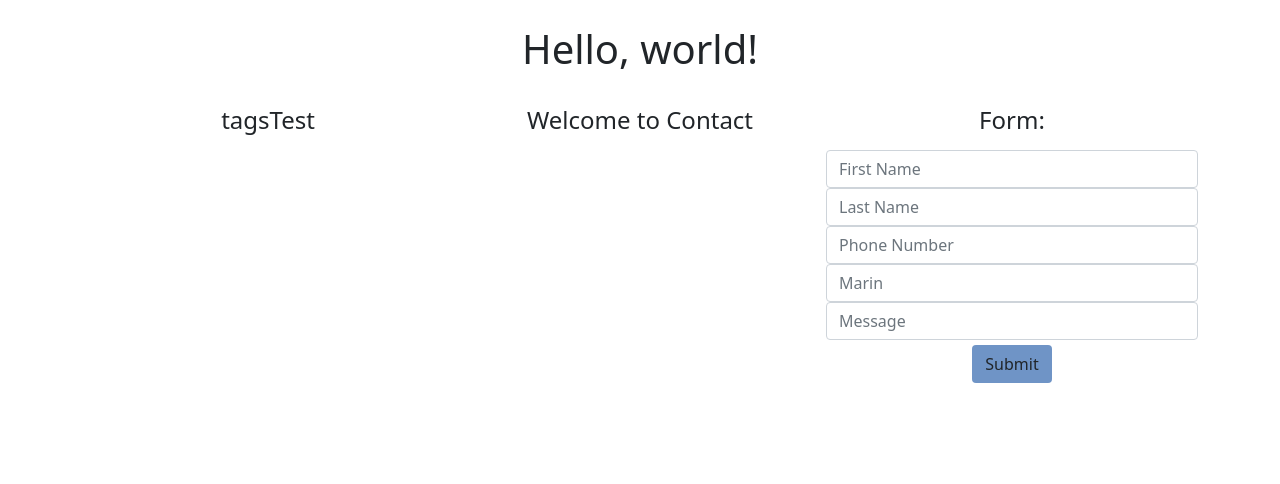
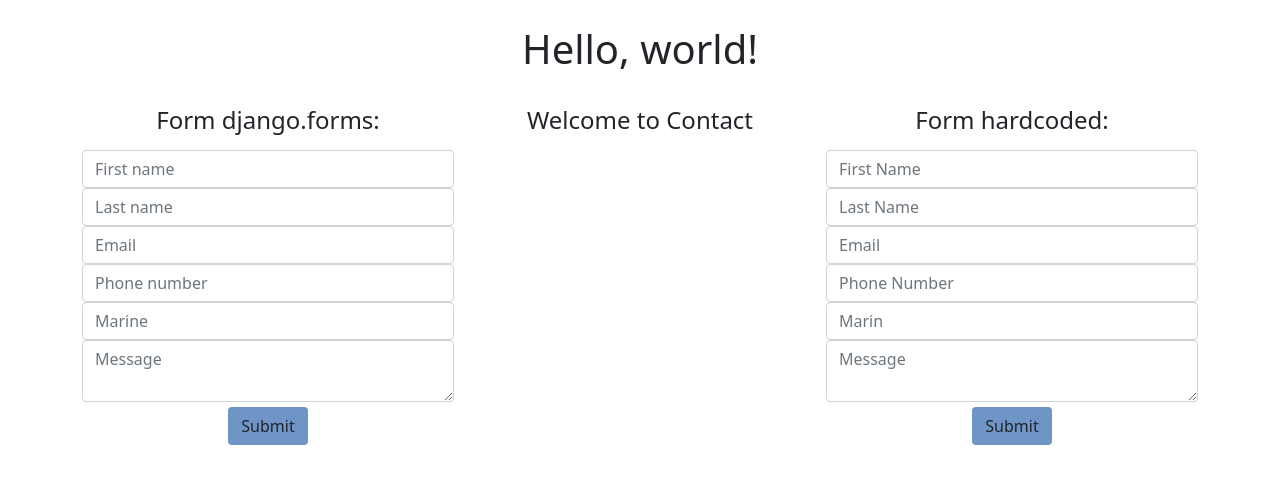
Before and after one commit to ororsha/ecommerceEBR, a Django app: page /contact/ in a window 1280 px wide. Shown: the top 484 px of the page. Run offline with Django 4.2, Linux system fonts and the light colour scheme.

Commit message:
1. create a django form. 2. use form widgets. 3. use form attributes. 4. use cleaned data.

```diff
--- /dev/null
+++ b/src/ecommerceEBR/forms.py
@@ -0,0 +1,71 @@
+from django import forms
+
+
+class ContactForm(forms.Form):
+    first_name = forms.CharField(
+        label='',
+        widget=forms.TextInput(
+            attrs={
+                "class": "form-control",
+                "placeholder": "First name"
+            }
+        )
+    )
+    last_name = forms.CharField(
+        label='',
+        widget=forms.TextInput(
+            attrs={
+                "class": "form-control",
+                "placeholder": "Last name"
+            }
+        ))
+    email = forms.EmailField(
+        label='',
+        widget=forms.TextInput(
+            attrs={
+                "class": "form-control",
+                "placeholder": "Email"
+            }
+        )
+    )
+    phone_number = forms.RegexField(regex=r'^\+?1?\d{9,15}$',
+        label='',
+        widget=forms.TextInput(
+            attrs={
+                "class": "form-control",
+                "placeholder": "Phone number"
+            }
+        )
+    )
+    marin_name = forms.CharField(
+        label='',
+        widget=forms.TextInput(
+            attrs={
+                "class": "form-control",
+                "placeholder": "Marine"
+            }
+        )
+    )
+    message = forms.CharField(
+        label='',
+        widget=forms.Textarea(
+            attrs={
+                "class": "form-control",
+                "placeholder": "Message",
+                "rows":2,
+                "cols":20
+            }
+        )
+    )
+
+    def clean_email(self):
+        email = self.cleaned_data.get('email')
+        if not "gmail.com" in email:
+            raise forms.ValidationError("Email not correct 'gmail.com' is needed. ")
+        return email
+
+    def clean_phone_number(self):
+        phone_number = self.cleaned_data.get("phone_number")
+        if not len(phone_number) == 10:
+            raise forms.ValidationError("10 digits is needed. ")
+        return phone_number
--- a/src/ecommerceEBR/views.py
+++ b/src/ecommerceEBR/views.py
@@ -1,6 +1,6 @@
 from django.http import HttpResponse
 from django.shortcuts import render
-
+from .forms import ContactForm
 
 def home_page(request):
     context = {
@@ -20,11 +20,20 @@ def about_page(request):
 
 
 def contact_page(request):
+    contact_form = ContactForm(request.POST or None)
     context = {
         "title": "Contact page",
-        "content": "Welcome to Contact"
+        "content": "Welcome to Contact",
+        "form": contact_form
     }
     if request.method == "POST":
+        if contact_form.is_valid():
+            print(contact_form.cleaned_data)
         # print(request.POST)
-        print('fullname: ' + request.POST.get('fullname'))
+        # print('First name: ' + str(request.POST.get('first_name')))
+        # print('Last name: ' + str(request.POST.get('last_name')))
+        # print('Email: ' + str(request.POST.get('email')))
+        # print('Phone number: ' + str(request.POST.get('phone_number')))
+        # print('Marine name: ' + str(request.POST.get('marin_name')))
+        # print('Message: ' + str(request.POST.get('message')))
     return render(request, 'contact/view.html', context)
--- a/src/templates/contact/view.html
+++ b/src/templates/contact/view.html
@@ -18,19 +18,24 @@
         <div class="row text-center">
             <div class="col" style="display: flex; justify-content: center;">
                 <div class="col-sm-4 col-12">
-                    <h4>tagsTest</h4>
+                    <h4 style="margin-bottom: 15px;">Form django.forms:</h4>
+                    <form method="post"> {% csrf_token %}
+                        {{ form }}
+                        <button type="submit" class="btn btn-default" style="background: #6f94c6; margin-top: 5px;">Submit</button>
+                    </form>
                 </div>
                 <div class="col-sm-4 col-12">
                     <h4>{{ content }}</h4>
                 </div>
                 <div class="col-sm-4 col-12">
-                    <h4 style="margin-bottom: 15px;">Form:</h4>
+                    <h4 style="margin-bottom: 15px;">Form hardcoded:</h4>
                     <form method="post"> {% csrf_token %}
                         <input type="text" class="form-control" placeholder="First Name" name="first_name">
                         <input type="text" class="form-control" placeholder="Last Name" name="last_name">
-                        <input type="text" class="form-control" placeholder="Phone Number" name="phone_number">
+                        <input type="email" class="form-control" placeholder="Email" name="email">
+                        <input type="tel" class="form-control" placeholder="Phone Number" name="phone_number">
                         <input type="text" class="form-control" placeholder="Marin" name="marin_name">
-                        <input type="text" class="form-control" placeholder="Message" name="message">
+                        <textarea type="TextArea" class="form-control" placeholder="Message" name="message"></textarea>
                         <button type="submit" class="btn btn-default" style="background: #6f94c6; margin-top: 5px;">Submit</button>
                     </form>
                 </div>
```
